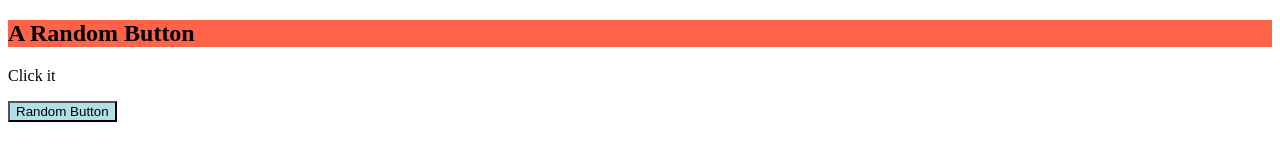
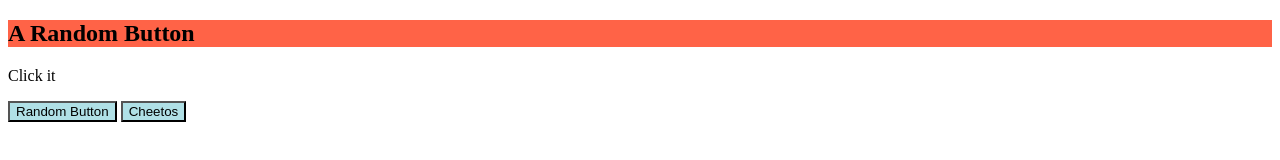
Before and after one commit to ryanrasheed/www, a plain HTML site: page index.html in a window 1280 px wide. Drawn offline with Linux system fonts and the light colour scheme.

Commit message:
Update index.html

```diff
--- a/index.html
+++ b/index.html
@@ -8,7 +8,14 @@
 <h2  style="background-color:tomato;">A Random Button</h2>
 <p>Click it</p>
 
-  <button style="background-color:powderblue;" type="button" onclick="alert('You clicked the button!')">Random Button</button>
+<button style="background-color:powderblue;" type="button" onclick="alert('You clicked the button!')">Random Button</button>
+
+
+<a href="https://www.cheetos.com/product-category/puffs">
+    <button style="background-color:powderblue;" class="btn btn-primary btn-lg">Cheetos</button>
+</a>
+
+
 
 </body>
 </html>
```
